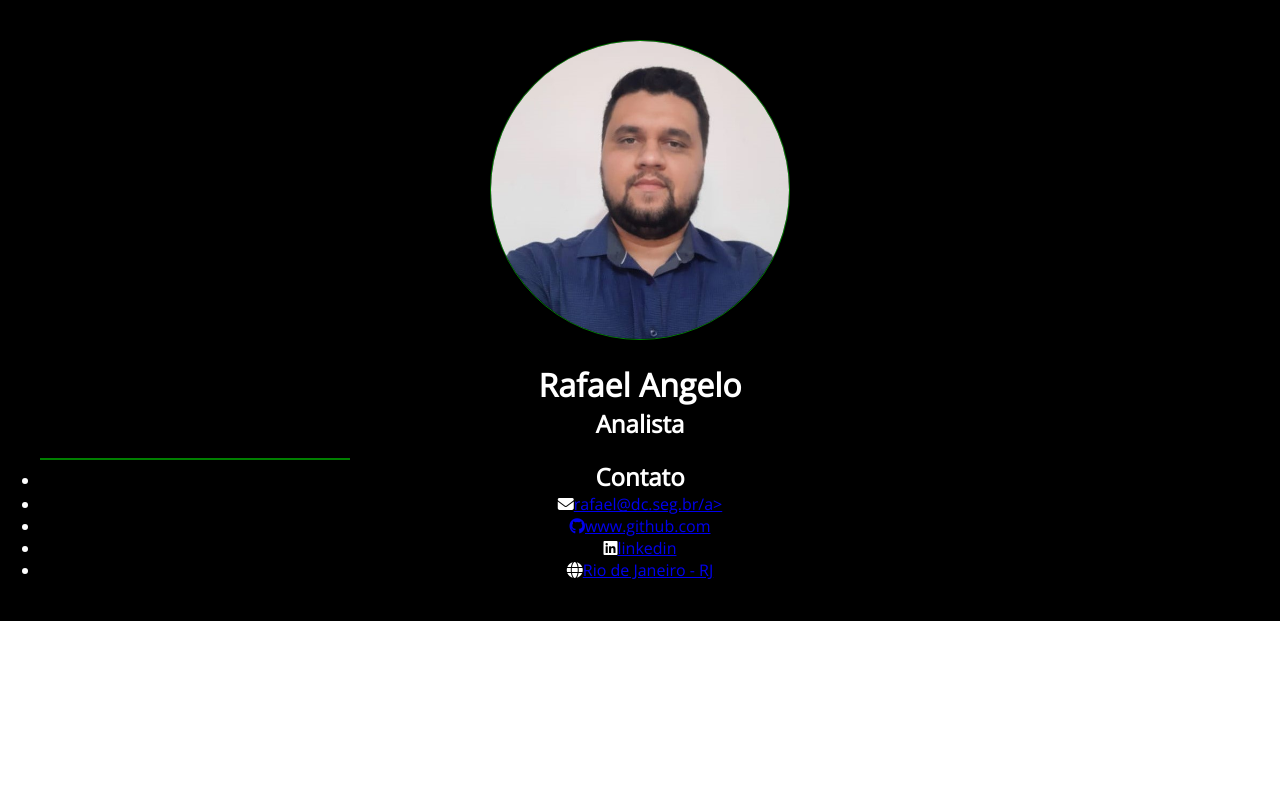
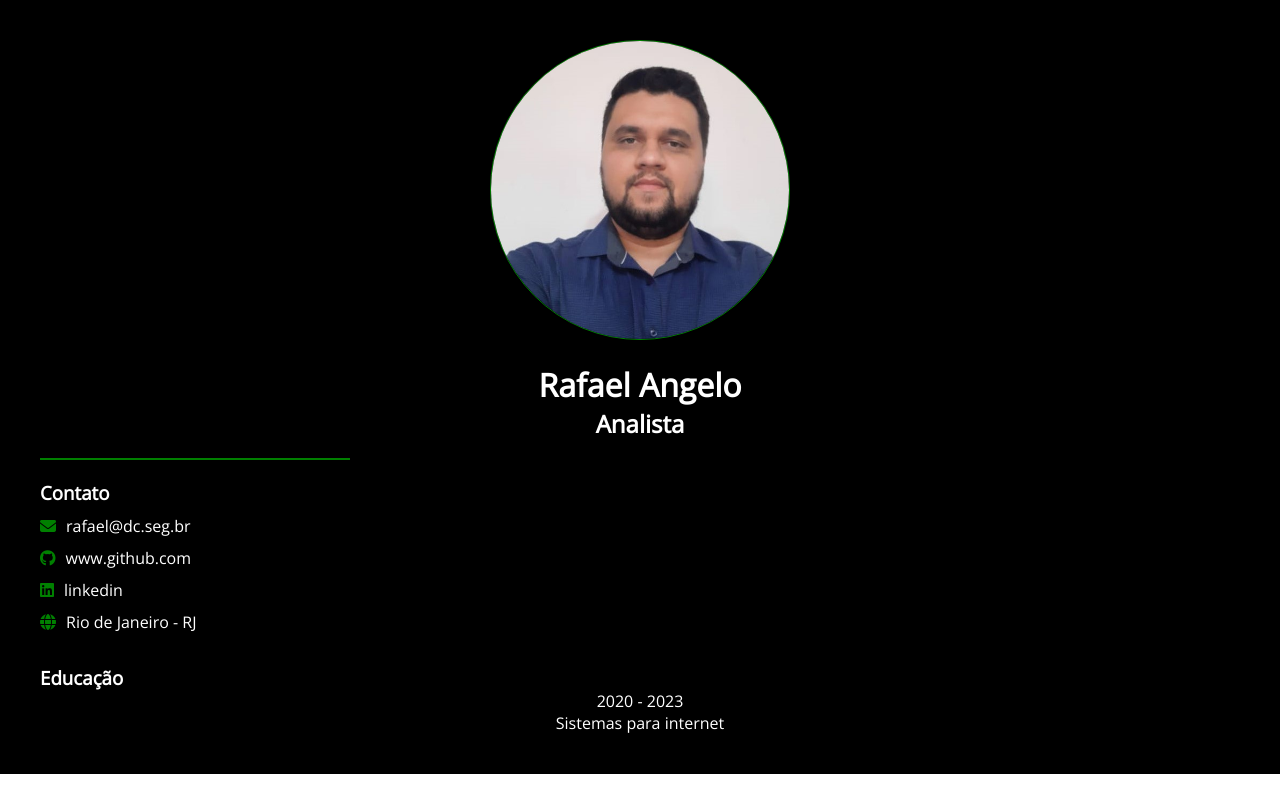
Before and after one commit to angelorfl/StepOne, a plain HTML site: page my-CV/index.html in a window 1280 px wide. Drawn offline with nearby package versions, Linux system fonts and the light colour scheme.

Commit message:
Atualização 2

```diff
--- a/my-CV/index.html
+++ b/my-CV/index.html
@@ -16,35 +16,31 @@
             <h1>Rafael Angelo</h1>
             <h2>Analista</h2>
             <div class="line-botton"></div>
-            <div>
+
+            <div class="contact-descripton">
+                <h3>Contato</h3>
                 <ul>
                     <li>
-                        <h2>Contato</h2>
+                        <i class="fa-solid fa-envelope"></i><a href="mailto:rafael@dc.seg.br">rafael@dc.seg.br</a>
                     </li>
-                </ul>
-                <div class="links">
-                    <ul>
                     <li>
-                            <i class="fa-solid fa-envelope"></i><a href="mailto:rafael@dc.seg.br">rafael@dc.seg.br/a>
+                        <i class="fa-brands fa-github"></i><a href="https://www.githhub.com"
+                            target="_blank">www.github.com</a>
                     </li>
-                    </ul>
-                    <ul>
                     <li>
-                            <i class="fa-brands fa-github"></i><a href="https://www.githhub.com">www.github.com</a>
+                        <i class="fa-brands fa-linkedin"></i><a href="https://linkedin.com.br/angelorafaelti"
+                            target="_blank">linkedin</a>
                     </li>
-                    </ul>
-                    <ul>
-                        <li>
-                            <i class="fa-brands fa-linkedin"></i><a
-                                href="https://linkedin.com.br/angelorafaelti">linkedin</a>
-                        </li>
-                    </ul>
-                    <ul>
                     <li>
                         <i class="fa-solid fa-globe"></i><a href="https://dc.seg.br">Rio de Janeiro - RJ</a>
                     </li>
                 </ul>
+
             </div>
+            <div class="education-descripton">
+                <h3>Educação</h3>
+                <p>2020 - 2023</p>
+                <p>Sistemas para internet</p>
             </div>
         </div>
 
--- a/my-CV/style.css
+++ b/my-CV/style.css
@@ -7,18 +7,16 @@
     font-family: 'Open Sans', sans-serif;
 }
 
-.container {
+.container {}
 
-}
-
-.information-column{
+.information-column {
     background-color: #000;
     padding: 40px;
     color: #FFF;
     text-align: center;
 }
 
-img {
+.information-column img {
     width: 300px;
     height: 300px;
     border: 1px solid #008000;
@@ -33,6 +31,11 @@ h1 {
     color: #fff;
 }
 
+.contact-descripton h3 {
+    margin-top: 20px;
+    text-align: left;
+}
+
 .line-botton {
     width: 310px;
     height: 0px;
@@ -40,3 +43,29 @@ h1 {
     margin-top: 18px;
 
 }
+
+.contact-descripton li {
+    text-align: left;
+    margin: 10px 0;
+}
+
+.contact-descripton ul {
+    list-style-type: none;
+}
+
+.contact-descripton a {
+    text-decoration: none;
+    color: #FFF;
+    font-weight: 400;
+    font-size: 16px;
+}
+
+.contact-descripton i {
+    color: #008000;
+    margin-right: 10px;
+}
+
+.education-descripton h3 {
+    text-align: left;
+    margin-top: 32px;
+}
```
Lines whose indentation alone changed are shown as unchanged.
